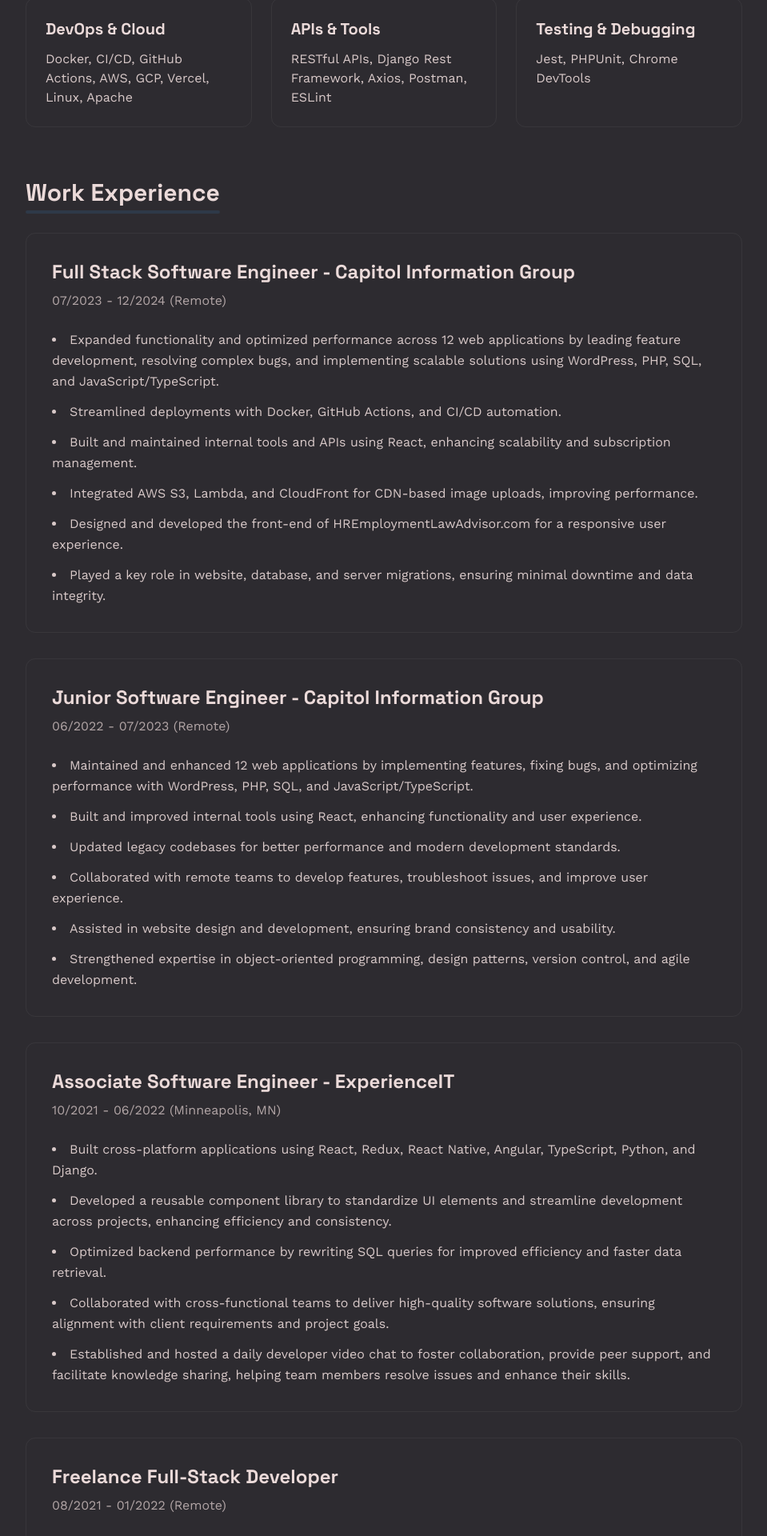
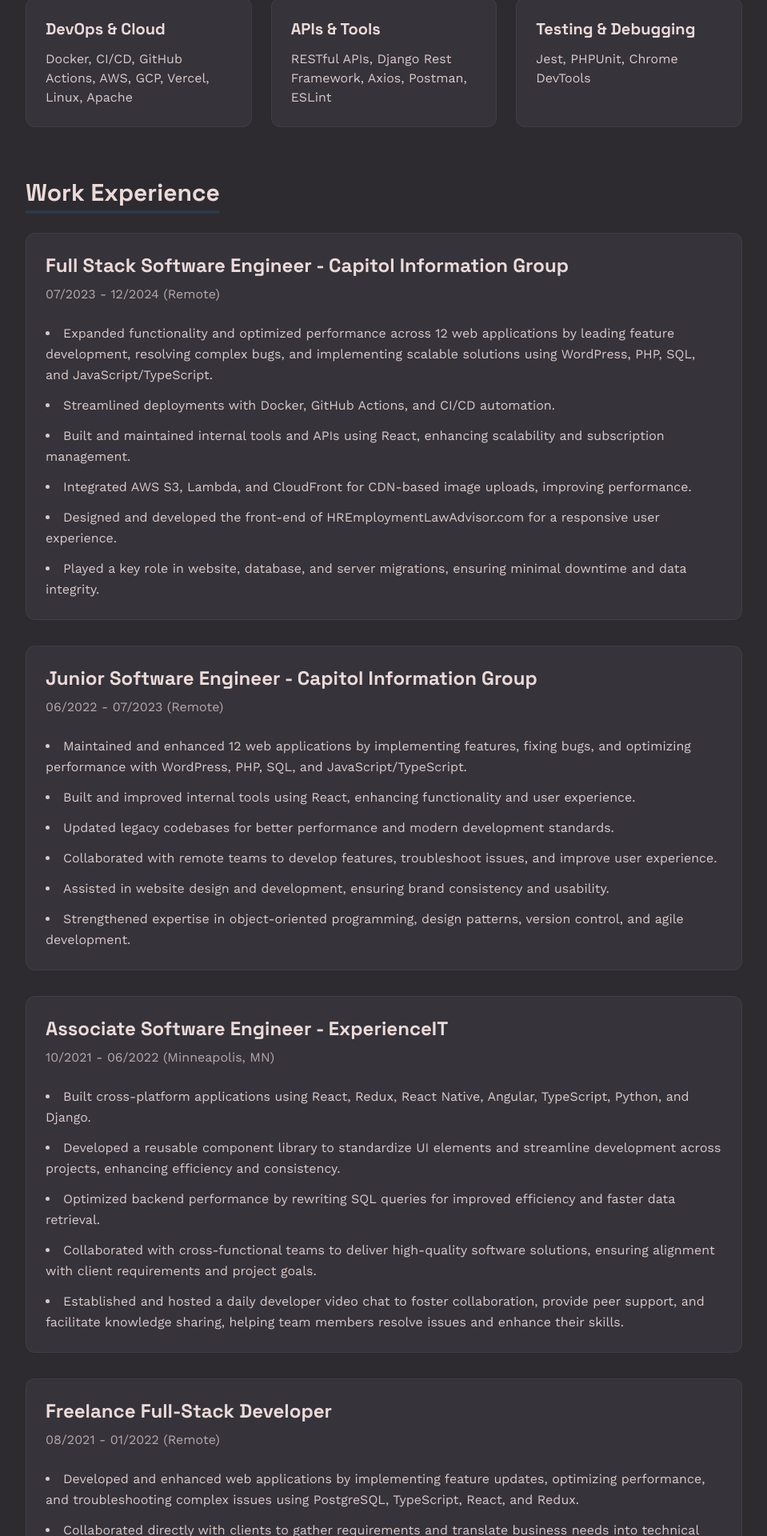
Before and after one commit to Crklemz/portfolio-website, a Next.js app: page /resume in a window 1280 px wide. Shown: the part 817-2737 px from the top of the page at 80% size, without its empty margins (160-1119 px from the left). Built offline with nearby package versions, Linux system fonts and the light colour scheme.

Commit message:
refactor: fix css conflicts

```diff
--- a/src/app/resume/page.tsx
+++ b/src/app/resume/page.tsx
@@ -4,7 +4,7 @@ export default function ResumePage() {
             <div className="max-w-4xl mx-auto">
                 {/* Header */}
                 <div className="text-center mb-16 relative">
-                    <div className="absolute inset-0 bg-gradient-to-b from-[var(--primary)]/5 to-transparent rounded-3xl -z-10"></div>
+                    <div className="gradient-bg rounded-3xl"></div>
                     <h1 className="text-5xl md:text-6xl font-bold mb-6 text-[var(--foreground)]">Chris Klemz</h1>
                     <p className="text-2xl mb-6 text-[var(--foreground)]">
                         Full-Stack Software Engineer | AI & Cloud Enthusiast
@@ -32,27 +32,27 @@ export default function ResumePage() {
                         <div className="absolute -bottom-2 left-0 w-full h-1 bg-[var(--primary)]/20 rounded-full"></div>
                     </h2>
                     <div className="grid grid-cols-1 md:grid-cols-2 lg:grid-cols-3 gap-6">
-                        <div className="p-6 rounded-xl bg-[var(--background-alt)] hover:bg-[var(--background-alt)]/80 transition-all duration-300 border border-white/5 hover:border-[var(--primary)]/20 hover:shadow-lg hover:shadow-[var(--primary)]/5">
+                        <div className="card">
                             <h3 className="text-xl font-bold mb-3 text-[var(--foreground)]">Programming</h3>
                             <p className="text-[var(--foreground)]/90">JavaScript, TypeScript, Python, PHP, SQL, HTML, CSS</p>
                         </div>
-                        <div className="p-6 rounded-xl bg-[var(--background-alt)] hover:bg-[var(--background-alt)]/80 transition-all duration-300 border border-white/5 hover:border-[var(--primary)]/20 hover:shadow-lg hover:shadow-[var(--primary)]/5">
+                        <div className="card">
                             <h3 className="text-xl font-bold mb-3 text-[var(--foreground)]">Frameworks & Libraries</h3>
                             <p className="text-[var(--foreground)]/90">React, Next.js, Redux, MaterialUI, TailwindCSS, Django, Django Rest Framework, WordPress, Node.js</p>
                         </div>
-                        <div className="p-6 rounded-xl bg-[var(--background-alt)] hover:bg-[var(--background-alt)]/80 transition-all duration-300 border border-white/5 hover:border-[var(--primary)]/20 hover:shadow-lg hover:shadow-[var(--primary)]/5">
+                        <div className="card">
                             <h3 className="text-xl font-bold mb-3 text-[var(--foreground)]">Databases</h3>
                             <p className="text-[var(--foreground)]/90">PostgreSQL, MySQL, SQLite3, Redis</p>
                         </div>
-                        <div className="p-6 rounded-xl bg-[var(--background-alt)] hover:bg-[var(--background-alt)]/80 transition-all duration-300 border border-white/5 hover:border-[var(--primary)]/20 hover:shadow-lg hover:shadow-[var(--primary)]/5">
+                        <div className="card">
                             <h3 className="text-xl font-bold mb-3 text-[var(--foreground)]">DevOps & Cloud</h3>
                             <p className="text-[var(--foreground)]/90">Docker, CI/CD, GitHub Actions, AWS, GCP, Vercel, Linux, Apache</p>
                         </div>
-                        <div className="p-6 rounded-xl bg-[var(--background-alt)] hover:bg-[var(--background-alt)]/80 transition-all duration-300 border border-white/5 hover:border-[var(--primary)]/20 hover:shadow-lg hover:shadow-[var(--primary)]/5">
+                        <div className="card">
                             <h3 className="text-xl font-bold mb-3 text-[var(--foreground)]">APIs & Tools</h3>
                             <p className="text-[var(--foreground)]/90">RESTful APIs, Django Rest Framework, Axios, Postman, ESLint</p>
                         </div>
-                        <div className="p-6 rounded-xl bg-[var(--background-alt)] hover:bg-[var(--background-alt)]/80 transition-all duration-300 border border-white/5 hover:border-[var(--primary)]/20 hover:shadow-lg hover:shadow-[var(--primary)]/5">
+                        <div className="card">
                             <h3 className="text-xl font-bold mb-3 text-[var(--foreground)]">Testing & Debugging</h3>
                             <p className="text-[var(--foreground)]/90">Jest, PHPUnit, Chrome DevTools</p>
                         </div>
@@ -67,7 +67,7 @@ export default function ResumePage() {
                     </h2>
 
                     {/* Job 1 */}
-                    <div className="mb-8 p-8 rounded-xl bg-[var(--background-alt)] hover:bg-[var(--background-alt)]/80 transition-all duration-300 border border-white/5 hover:border-[var(--primary)]/20 hover:shadow-lg hover:shadow-[var(--primary)]/5">
+                    <div className="card mb-8">
                         <h3 className="text-2xl font-bold mb-2 text-[var(--foreground)]">Full Stack Software Engineer - Capitol Information Group</h3>
                         <p className="text-[var(--foreground)]/70 mb-6">07/2023 - 12/2024 (Remote)</p>
                         <ul className="list-disc list-inside space-y-3 text-[var(--foreground)]/90">
@@ -82,7 +82,7 @@ export default function ResumePage() {
                     </div>
 
                     {/* Job 2 */}
-                    <div className="mb-8 p-8 rounded-xl bg-[var(--background-alt)] hover:bg-[var(--background-alt)]/80 transition-all duration-300 border border-white/5 hover:border-[var(--primary)]/20 hover:shadow-lg hover:shadow-[var(--primary)]/5">
+                    <div className="card mb-8">
                         <h3 className="text-2xl font-bold mb-2 text-[var(--foreground)]">Junior Software Engineer - Capitol Information Group</h3>
                         <p className="text-[var(--foreground)]/70 mb-6">06/2022 - 07/2023 (Remote)</p>
                         <ul className="list-disc list-inside space-y-3 text-[var(--foreground)]/90">
@@ -97,7 +97,7 @@ export default function ResumePage() {
                     </div>
 
                     {/* Job 3 */}
-                    <div className="mb-8 p-8 rounded-xl bg-[var(--background-alt)] hover:bg-[var(--background-alt)]/80 transition-all duration-300 border border-white/5 hover:border-[var(--primary)]/20 hover:shadow-lg hover:shadow-[var(--primary)]/5">
+                    <div className="card mb-8">
                         <h3 className="text-2xl font-bold mb-2 text-[var(--foreground)]">Associate Software Engineer - ExperienceIT</h3>
                         <p className="text-[var(--foreground)]/70 mb-6">10/2021 - 06/2022 (Minneapolis, MN)</p>
                         <ul className="list-disc list-inside space-y-3 text-[var(--foreground)]/90">
@@ -113,7 +113,7 @@ export default function ResumePage() {
                     </div>
 
                     {/* Job 4 */}
-                    <div className="mb-8 p-8 rounded-xl bg-[var(--background-alt)] hover:bg-[var(--background-alt)]/80 transition-all duration-300 border border-white/5 hover:border-[var(--primary)]/20 hover:shadow-lg hover:shadow-[var(--primary)]/5">
+                    <div className="card mb-8">
                         <h3 className="text-2xl font-bold mb-2 text-[var(--foreground)]">Freelance Full-Stack Developer</h3>
                         <p className="text-[var(--foreground)]/70 mb-6">08/2021 - 01/2022 (Remote)</p>
                         <ul className="list-disc list-inside space-y-3 text-[var(--foreground)]/90">
@@ -133,7 +133,7 @@ export default function ResumePage() {
                         Education & Certifications
                         <div className="absolute -bottom-2 left-0 w-full h-1 bg-[var(--primary)]/20 rounded-full"></div>
                     </h2>
-                    <div className="p-8 rounded-xl bg-[var(--background-alt)] hover:bg-[var(--background-alt)]/80 transition-all duration-300 border border-white/5 hover:border-[var(--primary)]/20 hover:shadow-lg hover:shadow-[var(--primary)]/5">
+                    <div className="card">
                         <ul className="space-y-4 text-[var(--foreground)]/90">
                             <li><strong>B.A. in Business Administration</strong> – Metro State University (2018)</li>
                             <li><strong>Full-Stack Web Development</strong> – Prime Digital Academy (2021)</li>
@@ -147,7 +147,7 @@ export default function ResumePage() {
                     <a
                         href="/ChristopherKlemzResume.pdf"
                         download
-                        className="inline-flex items-center gap-2 px-8 py-4 bg-[var(--primary)] text-white rounded-xl hover:bg-[var(--primary)]/90 transition-all duration-300 text-lg font-semibold hover:shadow-lg hover:shadow-[var(--primary)]/20"
+                        className="btn-primary"
                     >
                         Download Full Resume
                     </a>
--- a/src/styles/globals.css
+++ b/src/styles/globals.css
@@ -2,6 +2,7 @@
 
 :root {
   --background: #2d2b30;
+  --background-alt: #36333a;
   --foreground: #ebdad9;
   --primary: #3574a9;
   --secondary: #255a85;
@@ -53,4 +54,12 @@
   .section {
     @apply w-full max-w-3xl bg-[var(--background)] backdrop-blur-md rounded-xl shadow-lg z-10;
   }
+
+  .card {
+    @apply p-6 rounded-xl bg-[var(--background-alt)] hover:bg-[var(--background-alt)]/80 transition-all duration-300 border border-white/5 hover:border-[var(--primary)]/20 hover:shadow-lg hover:shadow-[var(--primary)]/5;
+  }
+
+  .gradient-bg {
+    @apply absolute inset-0 bg-gradient-to-br from-[var(--primary)]/10 to-[var(--secondary)]/10 pointer-events-none -z-10;
+  }
 }
```
